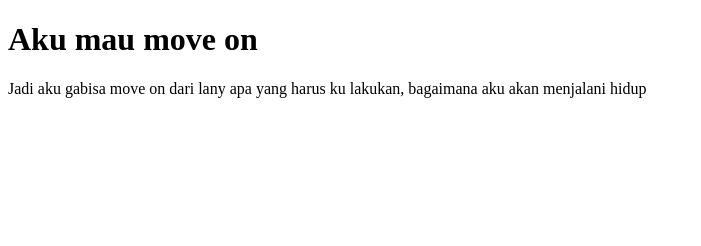
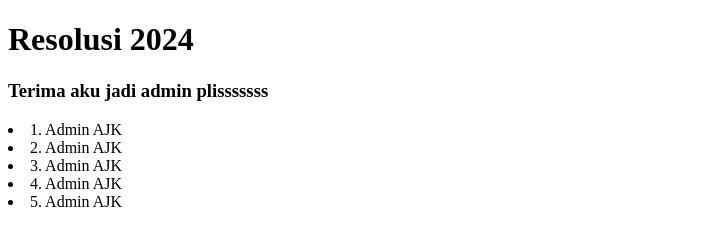
Before and after one commit to SchoolBoyJoJo/ajk-jojo-penugasan1, a plain HTML site: page index.html in a window 1280 px wide. Shown: the whole page, without its empty margins (0-701 px from the left). Drawn offline with Linux system fonts and the light colour scheme.

Commit message:
add style.css, update index.html

```diff
--- a/index.html
+++ b/index.html
@@ -6,7 +6,12 @@
     <title>Penugasan 1</title>
 </head>
 <body>
-    <h1>Aku mau move on</h1>
-    <p>Jadi aku gabisa move on dari lany apa yang harus ku lakukan, bagaimana aku akan menjalani hidup</p>
+    <h1>Resolusi 2024</h1>
+    <h3>Terima aku jadi admin plisssssss</h3>
+    <li> 1. Admin AJK</li>
+    <li> 2. Admin AJK</li>
+    <li> 3. Admin AJK</li>
+    <li> 4. Admin AJK</li>
+    <li> 5. Admin AJK</li>
 </body>
 </html>
--- /dev/null
+++ b/style.css
@@ -0,0 +1,3 @@
+body{
+    font-family: Arial, Helvetica, sans-serif;
+}
```
